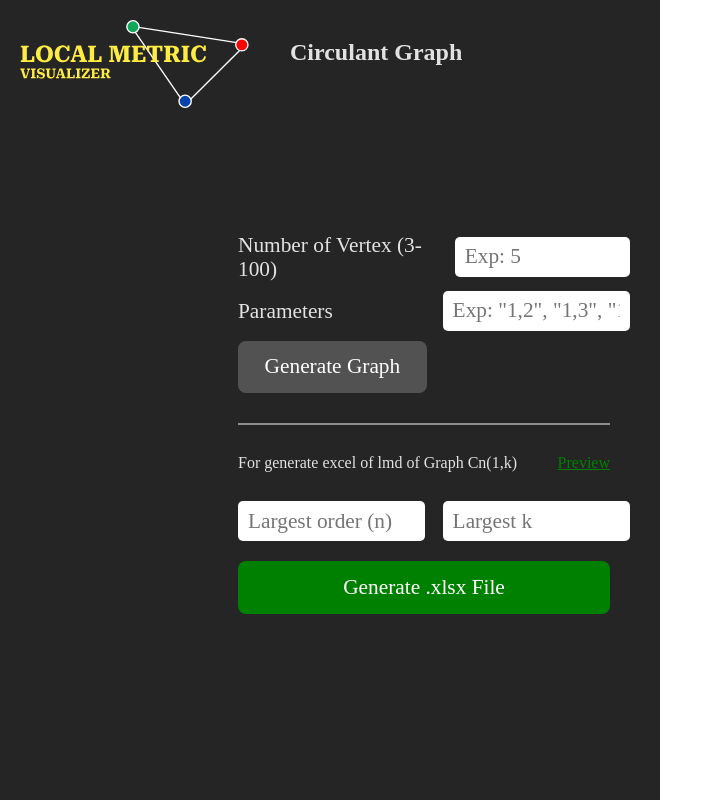
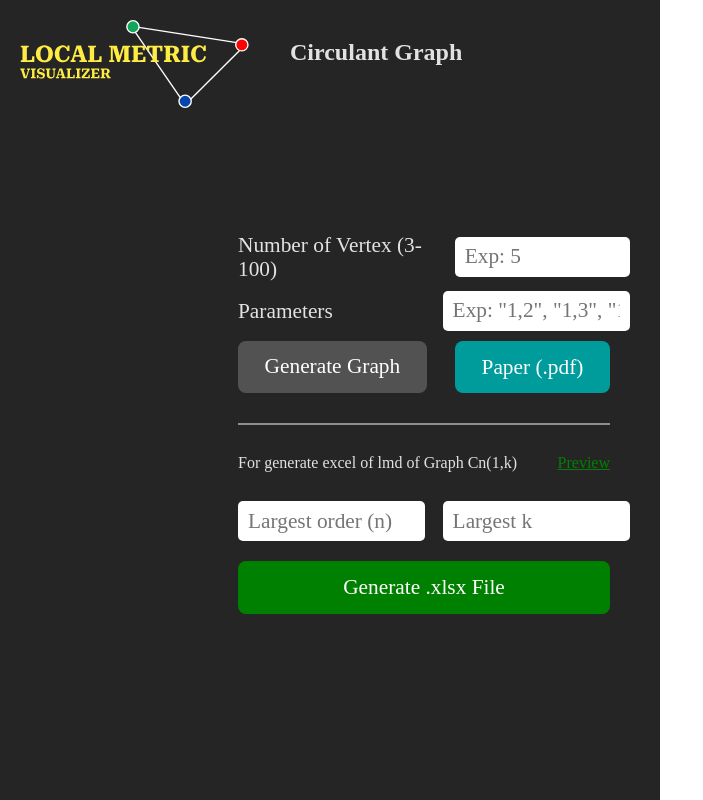
Before and after one commit to alif338/local-metric-visualizer, a React (Vite) app: page / in a window 1280 px wide. Shown: the whole page, without its empty margins (0-703 px from the left). Built offline with nearby package versions, Linux system fonts and the light colour scheme.

Commit message:
Add paper's access button

```diff
--- a/src/App.jsx
+++ b/src/App.jsx
@@ -70,6 +70,7 @@ function App() {
             </div>
             <div className='row-form'>
               <button id='submit' type='submit'>Generate Graph</button>
+              <a className='paper' target='_blank' href='https://drive.google.com/file/d/1o48-jM5HV9asbcrCahiL_KlCNWhduGY_/view?usp=sharing'>Paper (.pdf)</a>
             </div>
             <div className='separator'></div>
             <div className='row-form'>
--- a/src/styles.scss
+++ b/src/styles.scss
@@ -72,6 +72,24 @@
             cursor: pointer;
             box-shadow: 0 0 0 0;
             transition: border-color 0.25s;
+          }
+
+          .paper {
+            border-radius: 8px;
+            border: 1px solid transparent;
+            padding: 0.6em 1.2em;
+            font-size: 16pt;
+            font-weight: 500;
+            font-family: inherit;
+            color: white;
+            background-color: rgb(0, 155, 155);
+            box-shadow: 0 0 0 0;
+            transition: border-color 0.25s;
+            text-decoration: none;
+          }
+
+          .paper:hover {
+            cursor: pointer;
           }
         }
 
```
